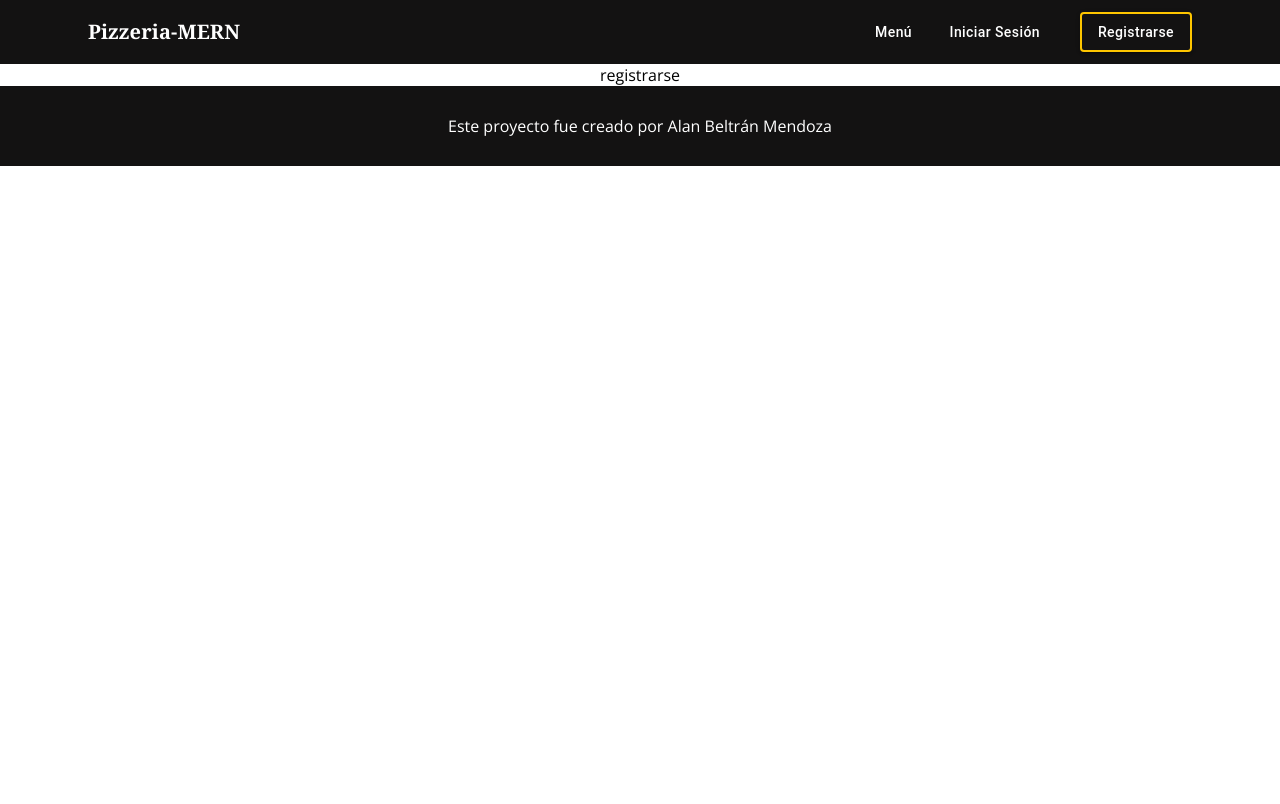
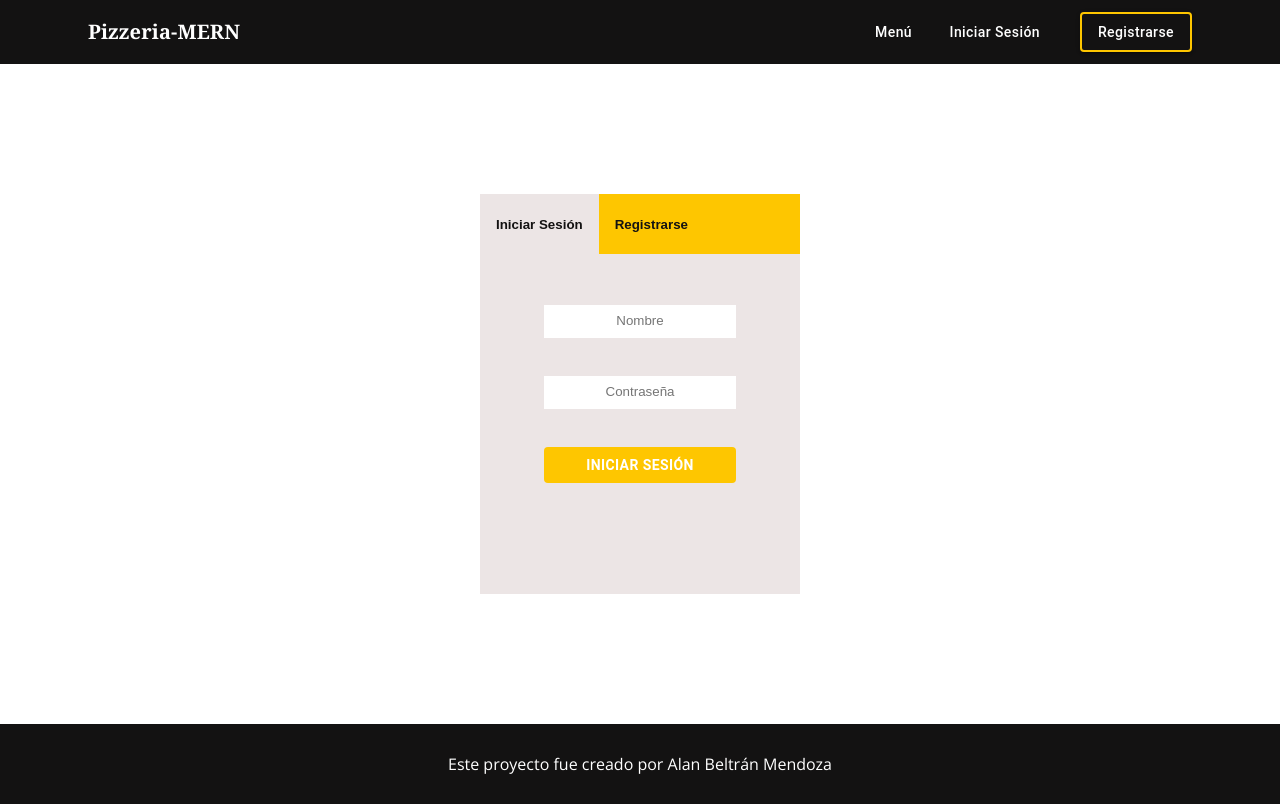
Before and after one commit to AlanBM94/Pizzeria-MERN, a React (Create React App) app: page /registrarse in a window 1280 px wide. Built offline with nearby package versions, Linux system fonts and the light colour scheme.

Commit message:
Inicio formulario registrarse/login

```diff
--- a/src/App.css
+++ b/src/App.css
@@ -1,6 +1,5 @@
 .App {
   text-align: center;
-  min-height: 100%;
   position: relative;
   padding-bottom: 80px;
 }
--- a/src/App.js
+++ b/src/App.js
@@ -4,6 +4,7 @@ import { Switch, Route, Redirect } from "react-router-dom";
 import Main from "../src/pages/Main";
 import Navigation from "../src/components/shared/Navigation/Navigation";
 import Footer from "../src/components/Footer/Footer";
+import Auth from "../src/components/Auth/Auth";
 import "./App.css";
 
 function App() {
@@ -23,11 +24,14 @@ function App() {
         <Route path="/bebidas" exact>
           bebidas
         </Route>
+        <Route path="/ubicacion" exact>
+          ubicacion
+        </Route>
         <Route path="/iniciarSesion" exact>
-          iniciar sesión
+          <Auth />
         </Route>
         <Route path="/registrarse" exact>
-          registrarse
+          <Auth />
         </Route>
         <Redirect to="/" exact />
       </Switch>
--- /dev/null
+++ b/src/components/Auth/Auth.js
@@ -0,0 +1,26 @@
+import React from "react";
+import Button from "@material-ui/core/Button";
+import { withStyles } from "@material-ui/styles";
+
+import styles from "./AuthStyles";
+
+const Auth = props => {
+  const { classes } = props;
+  return (
+    <div className={classes.formContainer}>
+      <div className={classes.form}>
+        <div className={classes.formNav}>
+          <button className={classes.activeButton}>Iniciar Sesión</button>
+          <button>Registrarse</button>
+        </div>
+        <form>
+          <input type="text" placeholder="Nombre" />
+          <input type="password" placeholder="Contraseña" />
+          <Button className={classes.formButton}>Iniciar sesión</Button>
+        </form>
+      </div>
+    </div>
+  );
+};
+
+export default withStyles(styles)(Auth);
--- /dev/null
+++ b/src/components/Auth/AuthStyles.js
@@ -0,0 +1,73 @@
+import sizes from "../../styles/sizes/sizez";
+import colors from "../../styles/colors/colors";
+
+const { black, white, primary, gray } = colors;
+
+const styles = {
+  formButton: {
+    width: "100%",
+    fontWeight: "700",
+    background: primary,
+    color: white,
+    "&:hover": {
+      background: primary
+    }
+  },
+  activeButton: {
+    background: `${gray}!important`
+  },
+  formContainer: {
+    height: "calc(100vh - 140px)",
+    margin: "0",
+    padding: "0",
+    width: "25rem",
+    margin: "0 auto",
+    display: "flex",
+    justifyContent: "center",
+    alignItems: "center"
+  },
+  form: {
+    background: gray,
+    width: "80%",
+    height: "25rem",
+    "& form": {
+      height: "70%",
+      padding: " 2rem 4rem",
+      display: "flex",
+      flexDirection: "column",
+      justifyContent: "space-around",
+      alignItems: "center",
+      "& input": {
+        width: "100%",
+        textAlign: "center",
+        background: white,
+        border: "none",
+        padding: "0.5rem 1rem",
+        borderBottom: "2px solid transparent",
+        "&:focus": {
+          outline: "none",
+          borderBottom: `2px solid ${primary}`
+        }
+      }
+    }
+  },
+  formNav: {
+    height: "15%",
+    display: "flex",
+    background: primary,
+    "& button": {
+      background: "transparent",
+      border: "none",
+      cursor: "pointer",
+      padding: "1rem",
+      textAlign: "center",
+      fontWeight: "700",
+      color: black,
+      "&:focus": {
+        outline: "none"
+      }
+    }
+  }
+};
+
+export default styles;
--- a/src/components/Hero/Hero.js
+++ b/src/components/Hero/Hero.js
@@ -1,5 +1,6 @@
 import React from "react";
 import Button from "@material-ui/core/Button";
+import { Link } from "react-router-dom";
 import { withStyles } from "@material-ui/styles";
 import PizzaIcon from "../../svg/PizzaIcon";
 
@@ -14,7 +15,9 @@ const Hero = props => {
           <h2>Las mejores pizzas</h2>
           <span> con los ingredientes más selectos.</span>
         </div>
-        <Button>Ubicación</Button>
+        <Link to="/ubicacion">
+          <Button>Ubicación</Button>
+        </Link>
       </div>
       <div className={classes.heroImagen} style={{ color: "white" }}>
         <PizzaIcon />
--- a/src/components/Hero/HeroStyles.js
+++ b/src/components/Hero/HeroStyles.js
@@ -20,6 +20,11 @@ const styles = {
     padding: "6rem 5.5rem 0 5.5rem",
     display: "flex",
     flexDirection: "column",
+    "& a": {
+      width: "215px",
+      display: "flex",
+      textDecoration: "none"
+    },
     [sizes.down("md")]: {
       padding: "3rem 5.5rem",
       width: "100%"
@@ -30,7 +35,7 @@ const styles = {
     },
     "& button": {
       marginTop: "5rem",
-      maxWidth: "15rem",
+      width: "100%",
       color: white,
       background: "transparent",
       border: `2px solid ${primary}`,
```
